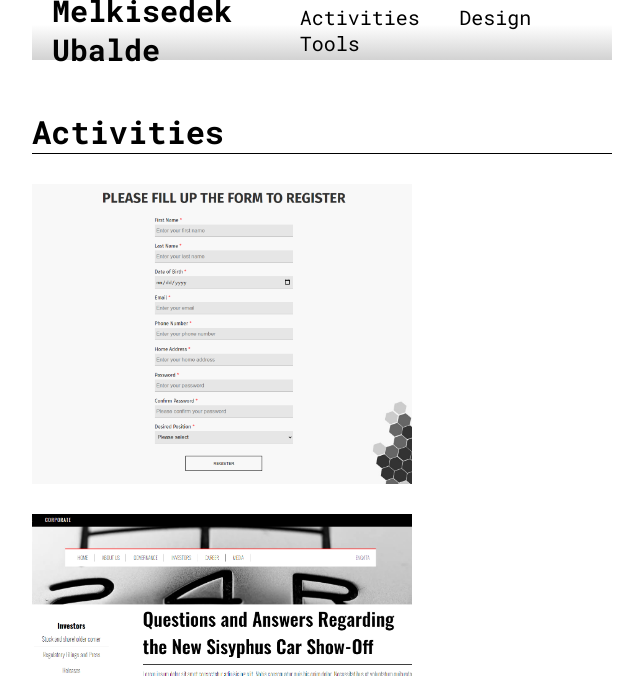
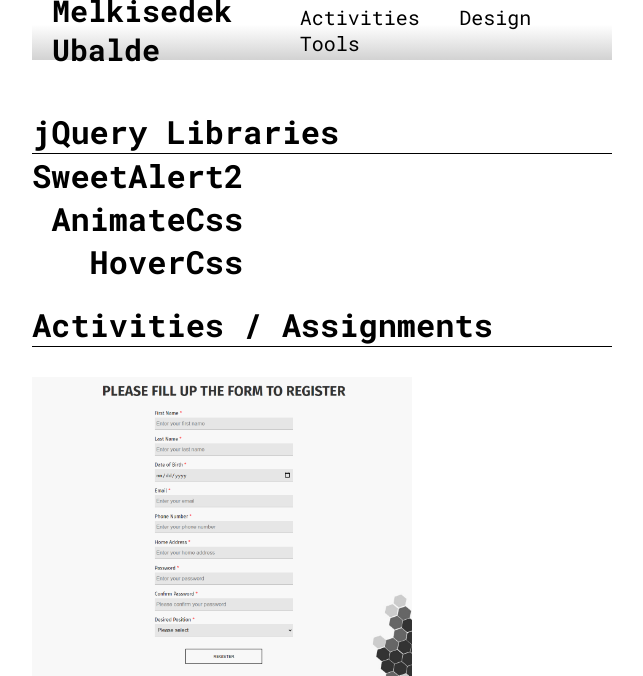
Before and after one commit to melkisedek111/village88TraineeFiles, a PHP site: page / in a window 1280 px wide. Shown: the top 676 px of the page, without its empty margins (318-961 px from the left). Run offline with PHP 8.4, Linux system fonts and the light colour scheme; some libraries are stand-ins or nearby versions.

Commit message:
update main page

```diff
--- a/index.html
+++ b/index.html
@@ -7,10 +7,17 @@
     <script src="https://cdnjs.cloudflare.com/ajax/libs/jquery/3.6.0/jquery.min.js" integrity="sha512-894YE6QWD5I59HgZOGReFYm4dnWc1Qt5NtvYSaNcOP+u1T9qYdvdihz0PPSiiqn/+/3e7Jo4EaG7TubfWGUrMQ==" crossorigin="anonymous" ></script>
     <link rel="preconnect" href="https://fonts.gstatic.com">
     <link href="https://fonts.googleapis.com/css2?family=Roboto+Mono:wght@100;200;300;400;500;600;700&display=swap" rel="stylesheet">
+    <link rel="stylesheet" href="https://unpkg.com/aos@next/dist/aos.css" />
+    <link rel="stylesheet"href="https://cdnjs.cloudflare.com/ajax/libs/animate.css/4.1.1/animate.min.css" />
+    <link rel="stylesheet" href="https://cdnjs.cloudflare.com/ajax/libs/hover.css/2.1.1/css/hover-min.css" integrity="sha512-SJw7jzjMYJhsEnN/BuxTWXkezA2cRanuB8TdCNMXFJjxG9ZGSKOX5P3j03H6kdMxalKHZ7vlBMB4CagFP/de0A==" crossorigin="anonymous" />
     <link rel="stylesheet" href="style.css">
+
     <title>My Assignments</title>
 </head>
 <body>
+    <div class="loading">
+        <img src="loading.svg" alt="loading">
+    </div>
     <div class="wrapper">
         <nav>
             <a href="">Melkisedek Ubalde</a>
@@ -21,135 +28,165 @@
             </div>
         </nav>
         <div class="main_content">
-            <h1>Activities</h1>
+            <h1>jQuery Libraries</h1>
+            <div class="break"></div>
+            <div class="jqueryLibraries">
+                <div class="jqueryName">
+                    <h1>SweetAlert2</h1>
+                    <h1>AnimateCss</h1>
+                    <h1>HoverCss</h1>
+                </div>
+                <div class="jqueryExamples">
+                    <div class="SweetAlert2">
+                        <button id="button1">Try Me</button>
+                        <button id="button2">Try Me</button>
+                        <button id="button3">Try Me</button>
+                    </div>
+                    <div class="AnimateCss">
+                        <div class="animate__animated animate__bounce animate__delay-2s">Lorem, ipsum dolor sit amet consectetur adipisicing elit. Temporibus cupiditate ex accusamus voluptatum sequi fugit et quasi quae vel facere fuga minima cum, ipsam aperiam facilis neque ad praesentium. Quibusdam?</div>
+                        <div class="animate__animated animate__bounce animate__repeat-2">Lorem ipsum dolor sit amet consectetur adipisicing elit. Facilis at saepe laboriosam fuga autem doloremque explicabo maxime itaque eos ratione corporis nam delectus ipsum tenetur, quas reiciendis in ad consectetur!</div>
+                        <div class="animate__animated animate__bounce animate__repeat-3">Lorem ipsum dolor sit amet consectetur adipisicing elit. Facilis at saepe laboriosam fuga autem doloremque explicabo maxime itaque eos ratione corporis nam delectus ipsum tenetur, quas reiciendis in ad consectetur!</div>
+                        <div class="callout-subtitle animate__animated animate__zoomInDown">Lorem ipsum dolor sit amet consectetur adipisicing elit. Facilis at saepe laboriosam fuga autem doloremque explicabo maxime itaque eos ratione corporis nam delectus ipsum tenetur, quas reiciendis in ad consectetur!</div>
+                    </div>
+                    <div class="HoverCss">
+                        <button class="hvr-grow">Grow</button>
+                        <button class="hvr-shrink">Shrink</button>
+                        <button class="hvr-pulse-grow">Pulse Grow</button>
+                        <button class="hvr-wobble-to-top-right">Wobble Horizontal</button>
+                    </div>
+                </div>
+            </div>
+
+
+            <h1>Activities / Assignments</h1>
             <div class="break"></div>
             <div class="main_content__activities">
-                <a href="Web Fundamentals/jQuery/Date Validations/index.html">
+                <a href="Web Fundamentals/jQuery/Date Validations/index.html" data-aos="fade-right">
                     <div></div>
                     <img src="assets/datevalidation.png" alt="datevalidation.png">
                     <p>Date Validation</p>
                 </a>
-                <a href="Web Fundamentals/jQuery/Accordion and Tab/index.html">
+                <a href="Web Fundamentals/jQuery/Accordion and Tab/index.html" data-aos="fade-down">
                     <div></div>
                     <img src="assets/accordionandtab.png" alt="accordionandtab.png">
                     <p>Accordion and Tab</p>
                 </a>
-                <a href="Web Fundamentals/jQuery/Sortable Ninja/index.html">
+                <a href="Web Fundamentals/jQuery/Sortable Ninja/index.html" data-aos="fade-left">
                     <div></div>
                     <img src="assets/sortingninja.png" alt="sortingninja">
                     <p>Sorting Game</p>
                 </a>
-                <a href="Web Fundamentals/jQuery/Color Clicker/index.html">
+                <a href="Web Fundamentals/jQuery/Color Clicker/index.html" data-aos="fade-left">
                     <div></div>
-                    <img src="assets/colorclicker.png" alt="colorclicker">
+                    <img src="assets/colorclicker.png" alt="colorclicker" data-aos="fade-right">
                     <p>Color Clicker Game</p>
                 </a>
-                <a href="Web Fundamentals/jQuery/Hover In or Out/index.html">
+                <a href="Web Fundamentals/jQuery/Hover In or Out/index.html"data-aos="fade-down">
                     <div></div>
                     <img src="assets/hoverinout.png" alt="hoverinout">
                     <p>Hover In and Out</p>
                 </a>
-                <a href="Web Fundamentals/jQuery/Debugging-jQuery/debugging_jquery.html">
+                <a href="Web Fundamentals/jQuery/Debugging-jQuery/debugging_jquery.html"  data-aos="fade-left">
                     <div></div>
                     <img src="assets/debugginjquer.png" alt="debugginjquer.png">
                     <p>Debugging jQuery</p>
                 </a>
-                <a href="Web Fundamentals/jQuery/Ninja to Cat/index.html">
+                <a href="Web Fundamentals/jQuery/Ninja to Cat/index.html" data-aos="fade-right">
                     <div></div>
                     <img src="assets/ninjatocat.png" alt="ninjatocat.png">
                     <p>Ninja to Cat/Find the Image Game</p>
                 </a>
-                <a href="Web Fundamentals/jQuery/Disappearing Ninja/index.html">
+                <a href="Web Fundamentals/jQuery/Disappearing Ninja/index.html" data-aos="fade-down">
                     <div></div>
                     <img src="assets/disappearingninja.png" alt="disappearingninja.png">
                     <p>Disappearing Ninga/Angry Cat</p>
                 </a>
-                <a href="Web Fundamentals/jQuery/jQuery Functions/index.html">
+                <a href="Web Fundamentals/jQuery/jQuery Functions/index.html"  data-aos="fade-left">
                     <div></div>
                     <img src="assets/jqueryfunctions.png" alt="jqueryfunctions.png">
                     <p>jQuery Functions</p>
                 </a>
-                <a href="Web Fundamentals/Responsive Design/portfolio/index.html">
+                <a href="Web Fundamentals/Responsive Design/portfolio/index.html" data-aos="fade-right">
                     <div></div>
                     <img src="assets/portfolioresponsive.png" alt="portfolioresponsive.png">
                     <p>Portfolion (Responsive)</p>
                 </a>
-                <a href="Web Fundamentals/Responsive Design/plotting your block/index.html">
+                <a href="Web Fundamentals/Responsive Design/plotting your block/index.html" data-aos="fade-down">
                     <div></div>
                     <img src="assets/plottingblocks.png" alt="plottingblocks.png">
                     <p>Plotting Blocks (Responsive)</p>
                 </a>
-                <a href="Web Fundamentals/Responsive Design/Simply Responsive/index.html">
+                <a href="Web Fundamentals/Responsive Design/Simply Responsive/index.html" data-aos="fade-left">
                     <div></div>
                     <img src="assets/simplyresponsive.png" alt="simplyresponsive.png">
                     <p> Simply Responsive</p>
                 </a>
-                <a href="Web Fundamentals/CSS/Periodic Table/index.html">
+                <a href="Web Fundamentals/CSS/Periodic Table/index.html" data-aos="fade-right">
                     <div></div>
-                    <img src="assets/periodictable.png" alt="periodictable.png">
+                    <img src="assets/periodictable.png" alt="periodictable.png" >
                     <p>Periodic Table</p>
                 </a>
-                <a href="Web Fundamentals/CSS/less/index.html">
+                <a href="Web Fundamentals/CSS/less/index.html" data-aos="fade-down">
                     <div></div>
                     <img src="assets/less.png" alt="less.png">
                     <p>Less</p>
                 </a>
-                <a href="Web Fundamentals/CSS/Bootstrap/index.html">
+                <a href="Web Fundamentals/CSS/Bootstrap/index.html" data-aos="fade-left">
                     <div></div>
                     <img src="assets/bootstrap.png" alt="bootstrap.png">
                     <p>Bootstrap</p>
                 </a>
-                <a href="Web Fundamentals/CSS/Internet/index.html">
+                <a href="Web Fundamentals/CSS/Internet/index.html" data-aos="fade-right">
                     <div></div>
                     <img src="assets/internet.png" alt="internet.png">
                     <p>Internet</p>
                 </a>
-                <a href="Web Fundamentals/CSS/About Python CSS Assignment/index.html">
+                <a href="Web Fundamentals/CSS/About Python CSS Assignment/index.html" data-aos="fade-down">
                     <div></div>
                     <img src="assets/python.png" alt="python.png">
                     <p>About Python</p>
                 </a>
-                <a href="Web Fundamentals/CSS/portfolio/index.html">
+                <a href="Web Fundamentals/CSS/portfolio/index.html" data-aos="fade-left">
                     <div></div>
                     <img src="assets/portfolio.png" alt="portfolio.png">
                     <p>Portfolio</p>
                 </a>
-                <a href="Web Fundamentals/CSS/Displaying Blocks/index.html">
+                <a href="Web Fundamentals/CSS/Displaying Blocks/index.html" data-aos="fade-right">
                     <div></div>
                     <img src="assets/displayingblocks.png" alt="displayingblocks.png">
                     <p>Displaying Blocks</p>
                 </a>
-                <a href="Web Fundamentals/CSS/Javascript basics/index.html">
+                <a href="Web Fundamentals/CSS/Javascript basics/index.html" data-aos="fade-down">
                     <div></div>
                     <img src="assets/javascrtipbasics.png" alt="javascrtipbasics.png">
                     <p>Javascript Basics</p>
                 </a>
-                <a href="Web Fundamentals/CSS/plotting your block/index.html">
+                <a href="Web Fundamentals/CSS/plotting your block/index.html" data-aos="fade-left">
                     <div></div>
                     <img src="assets/plottingblocks.png" alt="plottingblocks.png">
                     <p>Plotting Blocks</p>
                 </a>
-                <a href="Web Fundamentals/HTML/fake_blog.html">
+                <a href="Web Fundamentals/HTML/fake_blog.html" data-aos="fade-right">
                     <div></div>
                     <img src="assets/fakeblog.png" alt="fakeblog.png">
                     <p>Fake Blog</p>
                 </a>
-                <a href="Web Fundamentals/HTML/registration_form.html">
+                <a href="Web Fundamentals/HTML/registration_form.html" data-aos="fade-down">
                     <div></div>
                     <img src="assets/registrationform.png" alt="registrationform.png">
                     <p>Registration Form</p>
                 </a>
-                <a href="Introduction/battlecity/index.html">
+                <a href="Introduction/battlecity/index.html" data-aos="fade-left">
                     <div></div>
                     <img src="assets/battlecity.png" alt="battlecity.png">
                     <p>Battle City Game</p>
                 </a>
-                <a href="Introduction/1942-master/1942-master/index.html">
+                <a href="Introduction/1942-master/1942-master/index.html" data-aos="fade-right">
                     <div></div>
                     <img src="assets/1942.png" alt="1942.png">
                     <p>1942 Game</p>
                 </a>
-                <a href="Introduction/pacman/index.html">
+                <a href="Introduction/pacman/index.html" data-aos="fade-left">
                     <div></div>
                     <img src="assets/pacman.png" alt="pacman.png">
                     <p>Pacman Game</p>
@@ -157,8 +194,48 @@
             </div>
         </div>
     </div>
+    <script src="https://unpkg.com/aos@next/dist/aos.js"></script>
+    <script src="//cdn.jsdelivr.net/npm/sweetalert2@10"></script>
+    <script>
+        $(document).ready(function(){
+            $('.SweetAlert2 #button1').click(function() {
+                Swal.fire('Any fool can use a computer')
+            });
+            $('.SweetAlert2 #button2').click(function() {
+                Swal.fire(
+                'The Internet?',
+                'That thing is still around?',
+                'question'
+                )
+            });
+            $('.SweetAlert2 #button3').click(function() {
+                Swal.fire({
+                position: 'top-end',
+                icon: 'success',
+                title: 'Your work has been saved',
+                showConfirmButton: false,
+                timer: 1500
+                });
+            });
 
-    <script>
+            $('.jqueryName h1').click(function() {
+                const className = $(this).text();
+                const jqueries = $('.jqueryName').children();
+                for(let i = 0;i < jqueries.length; i++) {
+                    if(jqueries.eq(i).text() == className) {
+                        $(`.${className}`).slideDown();
+                    } else {
+                        $(`.${jqueries.eq(i).text()}`).slideUp();
+                    }
+                }
+
+
+            });
+            setTimeout(function(){
+                $('.loading').slideUp(function() {
+                    AOS.init();
+                });
+            }, 1000);
             $('.main_content__activities a').hover(function() {
                 $(this).children().eq(0).slideDown();
                 $(this).children().eq(2).slideDown();
@@ -166,6 +243,7 @@
                 $(this).children().eq(0).slideUp()
                 $(this).children().eq(2).slideUp()
             });
+        });
     </script>
 </body>
 </html>
--- a/style.css
+++ b/style.css
@@ -88,3 +88,86 @@ nav > div > a {
 
 
 }
+
+body::-webkit-scrollbar-track
+{
+  -webkit-box-shadow: inset 0 0 6px rgba(0,0,0,0.3);
+  border-radius: 10px;
+  background-color: #F5F5F5;
+}
+
+body::-webkit-scrollbar
+{
+  width: 12px;
+  background-color: #F5F5F5;
+}
+
+body::-webkit-scrollbar-thumb
+{
+  border-radius: 10px;
+  -webkit-box-shadow: inset 0 0 6px rgba(0,0,0,.3);
+  background-color: #333333;
+}
+
+.loading {
+    background-color: black;
+    position: fixed;
+    height: 100%;
+    width: 100%;
+    top: 0;
+    bottom: 0;
+    left: 0;
+    right: 0;
+    z-index: 200;
+    overflow: hidden;
+}
+.loading > img {
+    width: 50%;
+    height: 50%;
+    top: 25%;
+    left: 25%;
+    margin: 0 auto;
+    position: relative;
+}
+
+
+.jqueryLibraries > .jqueryExamples {
+    flex: .6;
+}
+.jqueryLibraries > .jqueryName {
+    flex: .3;
+    text-align:right
+}
+.jqueryLibraries {
+    display: flex;
+    justify-content: space-between;
+    margin-bottom: 20px;
+}
+.jqueryLibraries > div > div {
+    padding: 20px 0;
+}
+.sweetalert2 {
+    display: flex;
+    justify-content: space-around;
+    align-items: center;
+}
+.jqueryName > h1:hover {
+    color: red;
+}
+.jqueryName > h1 {
+    cursor: pointer;
+}
+.jqueryExamples > div > button {
+    width: 200px;
+    height: 50px;
+    background-color: black;
+    text-transform: uppercase;
+    color: white;
+    outline: none;
+    border: none;
+    cursor: pointer;
+    margin-bottom: 10px;
+}
+.jqueryExamples > div {
+    display: none;
+}
```
Also changed, not shown: loading.svg (added). Lines whose indentation alone changed are shown as unchanged.
